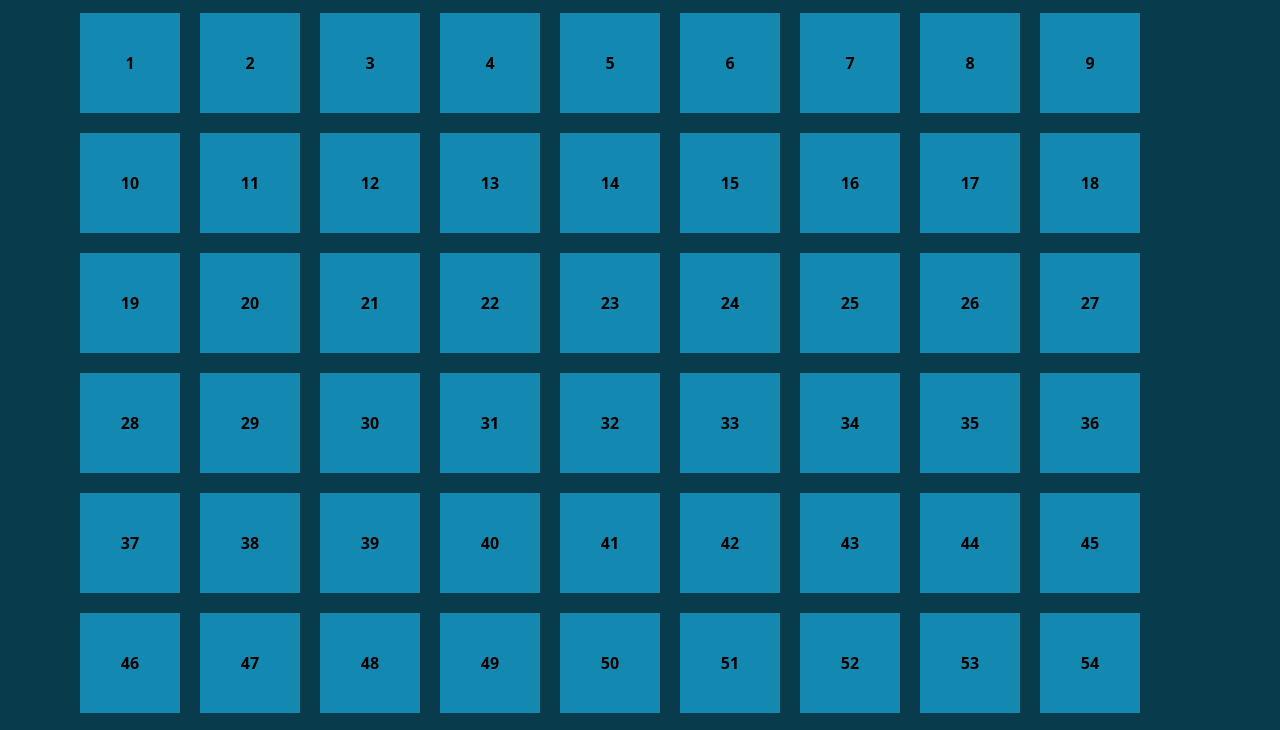
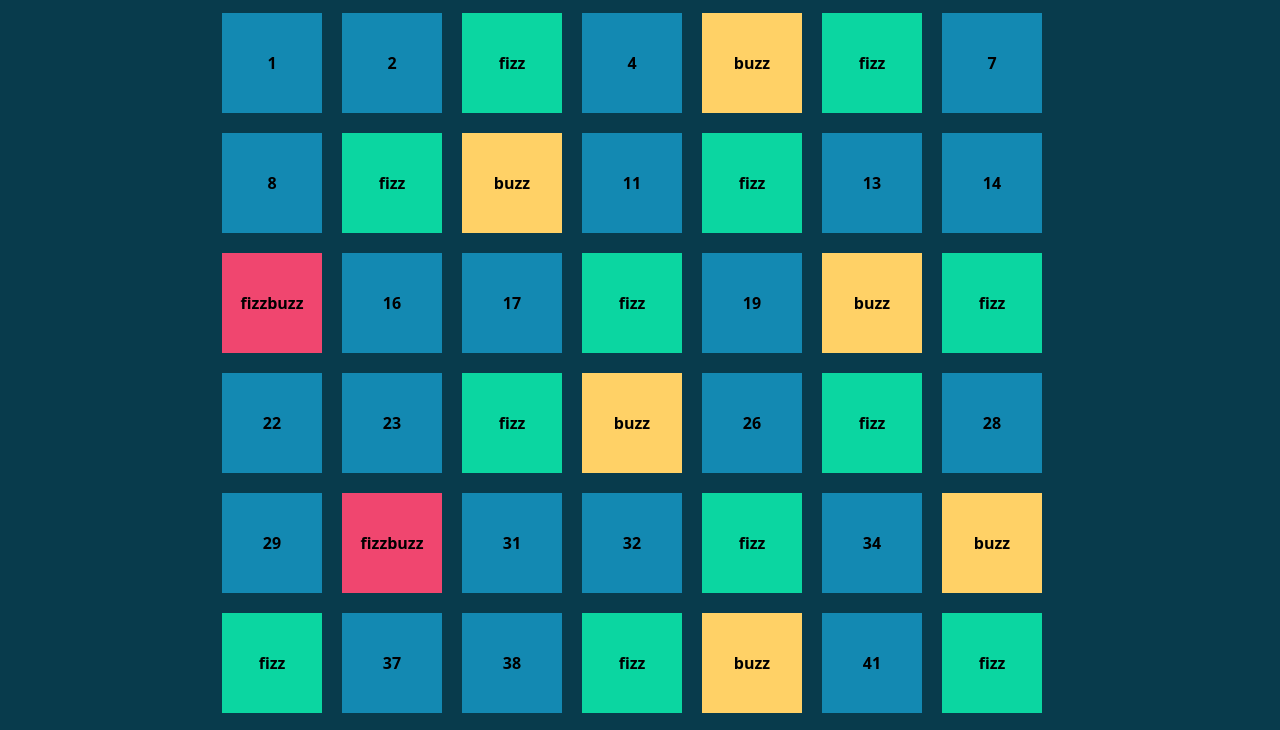
Before and after one commit to manuelguariglia21/js-fizzbuzzdom, a plain HTML site: page index.html in a window 1280 px wide. Shown: the part 53-783 px from the top of the page. Drawn offline with nearby package versions, Linux system fonts and the light colour scheme.

Commit message:
esercizio terminato

```diff
--- a/css/style.css
+++ b/css/style.css
@@ -5,6 +5,11 @@ body{
 h1{
   color: white;
   font-weight: bolder;
+}
+
+.mg-container{
+  width: 65%;
+  margin: 0 auto;
 }
 .box{
   background-color: #1389B2;
@@ -17,3 +22,15 @@ h1{
   font-weight: bolder;
 
 }
+
+.fizz{
+  background-color: #0BD6A1;
+}
+
+.buzz{
+  background-color: #FFD166;
+}
+
+.fizzBuzz{
+  background-color: #F0466F;
+}
--- a/index.html
+++ b/index.html
@@ -10,7 +10,7 @@
 </head>
 <body>
   <h1 class="text-center">FizzBuzz DOM</h1>
-  <div class="container-lg">
+  <div class="mg-container">
     <div class="row">
 
     </div>
--- a/js/script.js
+++ b/js/script.js
@@ -1,9 +1,24 @@
 const row = document.querySelector('.row');
 
 for(let i = 1; i < 101; i++){
-  const box = document.createElement('div'); //crea un elemento
-  box.className = 'box'; //assegna a un elemento una classe
-  box.innerHTML= i ; //aggiunge il contenuto all'interno del elemento
-  row.append(box); //aggiunge un elemento
+  const box = document.createElement('div');
+  box.className = 'box';
+  box.innerHTML= i ;
+  row.append(box);
+
+  if(!(i%3) && !(i%5)){
+    box.classList.add('fizzBuzz');
+    box.innerHTML = "fizzbuzz" ;
+  }
+
+  else if(!(i%3)){
+    box.classList.add('fizz');
+    box.innerHTML = "fizz" ;
+  }
+
+  else if(!(i%5)){
+    box.classList.add('buzz');
+    box.innerHTML = "buzz" ;
+  }
 
 }
```
